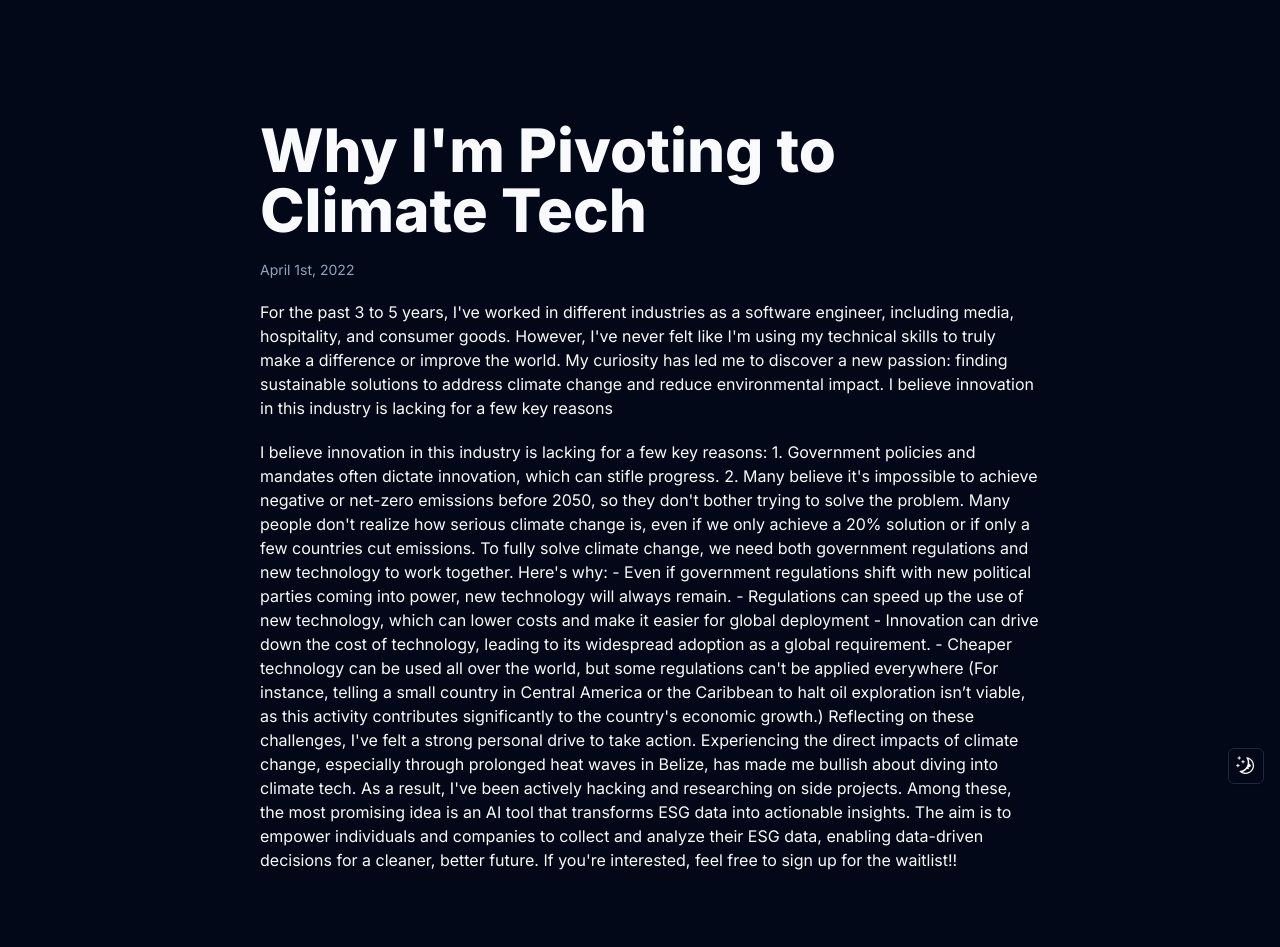
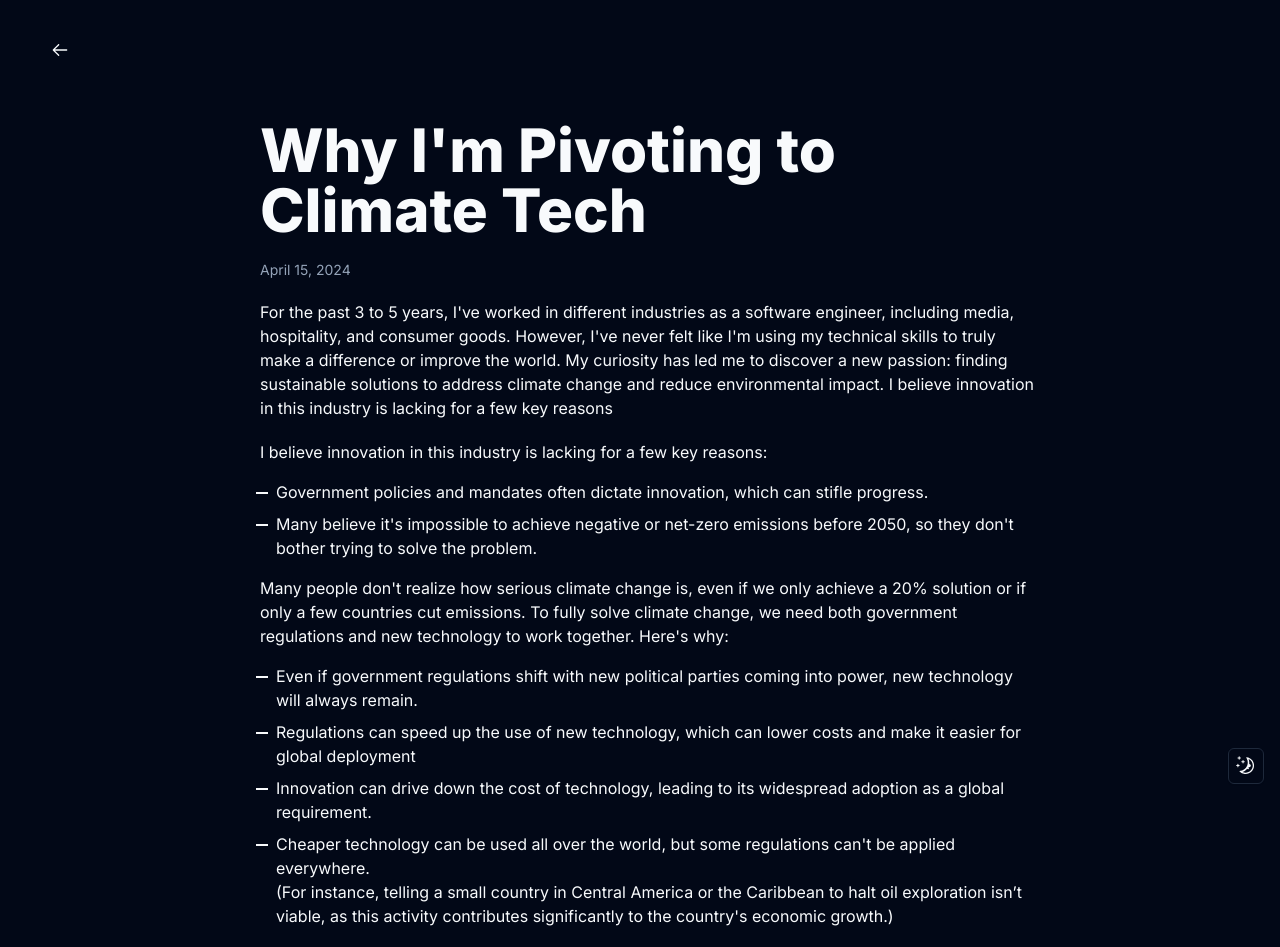
Before and after one commit to gjyoungjr/portfolio, a Next.js app: page /blog in a window 1280 px wide. Shown: the top 947 px of the page. Before the commit the page ends 872 px from the top, so only its background shows below. Built offline with nearby package versions, Linux system fonts and the light colour scheme.

Commit message:
add blog

```diff
--- a/app/blog/page.tsx
+++ b/app/blog/page.tsx
@@ -1,14 +1,22 @@
 import React from "react";
+import { ArrowLeftIcon } from "@radix-ui/react-icons";
+import Link from "next/link";
+import moment from "moment";
 
 export default function Blog() {
   return (
-    <div className="pl-60 pr-60 pt-20">
+    <div className="pl-60 pr-60 pt-20  pb-20">
+      <div className="fixed top-10 left-10">
+        <Link href="/">
+          <ArrowLeftIcon className="w-10 h-5" />
+        </Link>
+      </div>
       <h1 className="text-6xl font-extrabold">
         Why I'm Pivoting to Climate Tech
       </h1>
 
       <p className="text-muted-foreground text-sm mt-5 text-left">
-        April 1st, 2022
+        {moment("2024-04-15").format("MMMM DD, YYYY")}
       </p>
 
       <div className=" mt-5">
@@ -22,35 +30,66 @@ export default function Blog() {
           in this industry is lacking for a few key reasons
         </p>
       </div>
-      <div className=" mt-5">
-        <p>
+      <div>
+        <p className=" mt-5 mb-4">
           I believe innovation in this industry is lacking for a few key
-          reasons: 1. Government policies and mandates often dictate innovation,
-          which can stifle progress. 2. Many believe it's impossible to achieve
-          negative or net-zero emissions before 2050, so they don't bother
-          trying to solve the problem. Many people don't realize how serious
-          climate change is, even if we only achieve a 20% solution or if only a
-          few countries cut emissions. To fully solve climate change, we need
-          both government regulations and new technology to work together.
-          Here's why: - Even if government regulations shift with new political
-          parties coming into power, new technology will always remain. -
-          Regulations can speed up the use of new technology, which can lower
-          costs and make it easier for global deployment - Innovation can drive
-          down the cost of technology, leading to its widespread adoption as a
-          global requirement. - Cheaper technology can be used all over the
-          world, but some regulations can't be applied everywhere (For instance,
-          telling a small country in Central America or the Caribbean to halt
-          oil exploration isn’t viable, as this activity contributes
-          significantly to the country's economic growth.) Reflecting on these
-          challenges, I've felt a strong personal drive to take action.
-          Experiencing the direct impacts of climate change, especially through
-          prolonged heat waves in Belize, has made me bullish about diving into
-          climate tech. As a result, I've been actively hacking and researching
-          on side projects. Among these, the most promising idea is an AI tool
-          that transforms ESG data into actionable insights. The aim is to
-          empower individuals and companies to collect and analyze their ESG
-          data, enabling data-driven decisions for a cleaner, better future. If
-          you're interested, feel free to sign up for the waitlist!!
+          reasons:
+        </p>
+        <ul className=" list-inside">
+          <li className="pl-4 mb-2 relative">
+            <div className="absolute left-0 top-0 -ml-1 mt-3 w-3 h-0.5 bg-primary" />
+            Government policies and mandates often dictate innovation, which can
+            stifle progress.
+          </li>
+          <li className="pl-4 mb-2 relative">
+            <div className="absolute left-0 top-0 -ml-1 mt-3 w-3 h-0.5 bg-primary" />
+            Many believe it's impossible to achieve negative or net-zero
+            emissions before 2050, so they don't bother trying to solve the
+            problem.
+          </li>
+        </ul>
+        <p className="mt-4 mb-4">
+          Many people don't realize how serious climate change is, even if we
+          only achieve a 20% solution or if only a few countries cut emissions.
+          To fully solve climate change, we need both government regulations and
+          new technology to work together. Here's why:
+        </p>
+        <ul className="list-inside">
+          <li className="pl-4 mb-2 relative">
+            <div className="absolute left-0 top-0 -ml-1 mt-3 w-3 h-0.5 bg-primary" />
+            Even if government regulations shift with new political parties
+            coming into power, new technology will always remain.
+          </li>
+          <li className="pl-4 mb-2 relative">
+            <div className="absolute left-0 top-0 -ml-1 mt-3 w-3 h-0.5 bg-primary" />
+            Regulations can speed up the use of new technology, which can lower
+            costs and make it easier for global deployment
+          </li>
+          <li className="pl-4 mb-2 relative">
+            <div className="absolute left-0 top-0 -ml-1 mt-3 w-3 h-0.5 bg-primary" />
+            Innovation can drive down the cost of technology, leading to its
+            widespread adoption as a global requirement.
+          </li>
+          <li className="pl-4 mb-2 relative">
+            <div className="absolute left-0 top-0 -ml-1 mt-3 w-3 h-0.5 bg-primary" />
+            Cheaper technology can be used all over the world, but some
+            regulations can't be applied everywhere. <br />
+            (For instance, telling a small country in Central America or the
+            Caribbean to halt oil exploration isn’t viable, as this activity
+            contributes significantly to the country's economic growth.)
+          </li>
+        </ul>
+        <p className="mt-4">
+          Reflecting on these challenges, I've felt a strong personal drive to
+          take action. Experiencing the direct impacts of climate change,
+          especially through prolonged heat waves in Belize, has made me bullish
+          about diving into climate tech. As a result, I've been actively
+          hacking and researching on side projects. Among these, the most
+          promising idea is an AI tool that transforms ESG data into actionable
+          insights. The aim is to empower individuals and companies to collect
+          and analyze their ESG data, enabling data-driven decisions for a
+          cleaner, better future. If you're interested, feel free to sign up for
+          the waitlist!!
         </p>
       </div>
     </div>
--- a/components/section.tsx
+++ b/components/section.tsx
@@ -16,7 +16,7 @@ export default function Section({ title, items }: SectionProps) {
           <a
             href={item.url.includes("@") ? `mailto:${item.url}` : item.url}
             className="no-underline hover:underline"
-            target="_blank"
+            target={item.url.includes("https") ? "_blank" : undefined}
           >
             {item.title}
           </a>
--- a/package.json
+++ b/package.json
@@ -18,6 +18,7 @@
     "@types/mdx": "^2.0.11",
     "class-variance-authority": "^0.7.0",
     "clsx": "^2.1.0",
+    "moment": "^2.30.1",
     "next": "14.0.4",
     "next-themes": "^0.2.1",
     "react": "^18",
```
Also changed, not shown: 1 other file (tests, documents, lock files or other folders).
